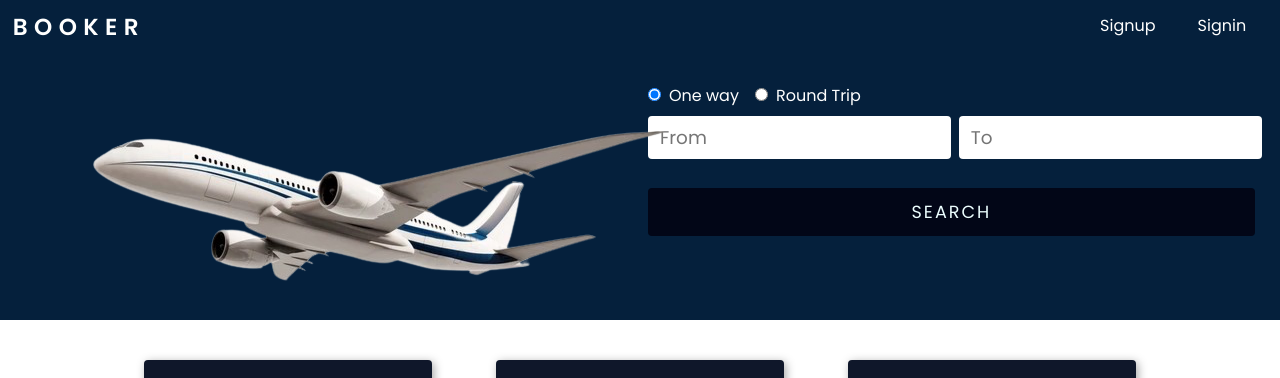
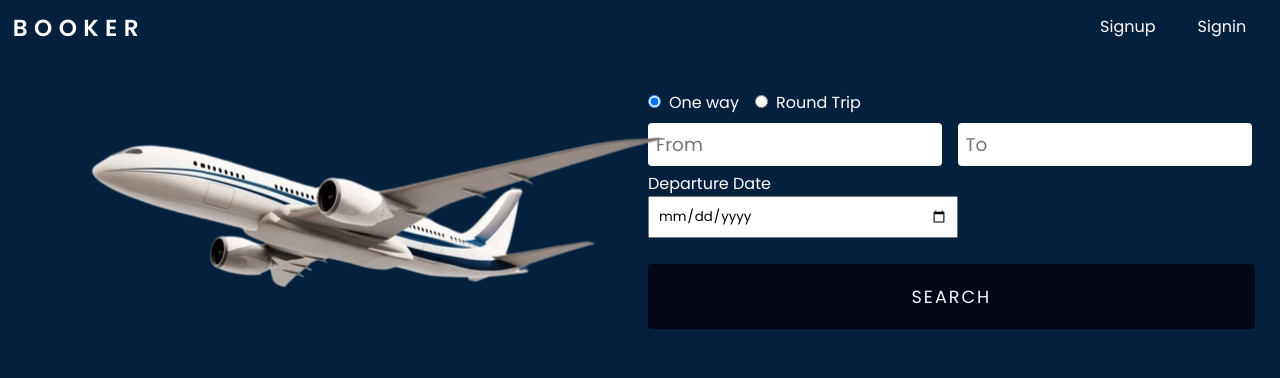
Before and after one commit to MihirVir/distributed-computing, a React (Vite) app in the folder client/: page / in a window 1280 px wide. Shown: the top 378 px of the page. Built offline with nearby package versions, Linux system fonts and the light colour scheme.

Commit message:
ADD: dates and search

```diff
--- a/client/src/components/Search/Search.jsx
+++ b/client/src/components/Search/Search.jsx
@@ -1,13 +1,83 @@
-import React, {useState} from 'react'
+import React, {useEffect, useState} from 'react'
 import "./search.css"
+
+const countries = {
+  data: [
+    "INDIA",
+    "IRELAND",
+    "UNITED KINGDOM",
+    "AMERICA",
+    "FINLAND",
+    "CHINA",
+    "THAILAND",
+    "RUSSIA",
+    "SINGAPORE",
+    "DENMARK",
+    "NORWAY",
+    "SPAIN",
+    "ITALY",
+    "SWEDEN",
+    "CANADA",
+    "MEXICO",
+    "AUSTRALIA",
+    "NEW ZEALAND"
+  ]
+}
+
 const Search = () => {
   const [selected, setSelected] = useState("one");
+  const [round, setRound] = useState(false);
+  const [start, setStart] = useState(new Date());
+  const [end, setEnd] = useState(new Date());
+  const [from, setFrom] = useState("");
+  const [to, setTo] = useState("");
+  const [fromResults, setFromResults] = useState([]);
+  const [toResults, setToResults] = useState([]);
+
 
   const handleChange = (e) => {
-    console.log(e.target.value);
     setSelected(e.target.value);
+    e.target.value === "round" ? setRound(true) : setRound(false)
   }
 
+  useEffect(() => {
+    findFromData()
+  }, [from])
+
+  useEffect(() => {
+    findToData()
+  }, [to])
+
+  const findFromData = () => {
+    if (from.trim() !== '' && fromResults.length === 0) {
+      const from_res = countries.data.filter(item =>
+        item.toLowerCase().includes(from.toLowerCase())
+      );
+      setFromResults(from_res);
+    } else {
+      setFromResults([]);
+    }
+  };
+  const findToData = () => {
+    if (to.trim() !== '' && toResults.length === 0) {
+      const to_res = countries.data.filter(item =>
+        item.toLowerCase().includes(to.toLowerCase())
+      );
+      setToResults(to_res);
+    } else {
+      setToResults([]);
+    }
+  }
+
+  const handleFromClick = (item) => {
+    setFrom(item)
+    setFromResults([])
+  }
+
+  const handleToClick = (item) => {
+    setTo(item)
+    setToResults([])
+  }
   return (
     <div className = "airplane-container">
         <div className = "image-container">
@@ -27,8 +97,48 @@ const Search = () => {
                 </div>
 
                 <div className = "input-fields">
-                  <input className = "text-field" style ={{marginRight: "1.2%"}} type="text" placeholder='From'/>
-                  <input className = "text-field" type="text" placeholder='To'/>
+                  <div>
+                    <input onChange = {(e) => setFrom(e.target.value)} value = {from} className = "text-field" style ={{marginRight: "1.2%"}} type="text" placeholder='From'/>
+                    {fromResults.length > 0 && <div className = "search-results">
+                      {fromResults.length > 0 && fromResults.slice(0,7).map((item,idx) => {
+                        return (
+                          <>
+                            <p onClick = {() => handleFromClick(item)} className = "result" style = {{cursor: "pointer", padding: "5px"}}>{item}</p>
+                          </>
+                        )
+                      })}
+                    </div>}
+                  </div>
+                  <div>
+                    <input onChange = {(e) => setTo(e.target.value)}  value = {to} className = "text-field" type="text" placeholder='To'/>
+                    {toResults.length > 0 && <div className = "search-results">
+                      {toResults.length > 0 && toResults.slice(0,7).map((item,idx) => {
+                        return (
+                          <>
+                            <p onClick = {() => handleToClick(item)} className = "result" style = {{cursor: "pointer", padding: "5px"}}>{item}</p>
+                          </>
+                        )
+                      })}
+                    </div>}
+                  </div>
+                </div>
+
+                <div className="calendar-container">
+                  <div className = "labeller">
+                    Departure Date
+                  </div>
+                  <input className = "date" type="date" />
+
+                  {round === true && (
+                    <>
+                      <div className='labeller'>
+                        Arrival Date
+                      </div>
+                      <div>
+                        <input className = "date" type="date" />
+                      </div>
+                    </>
+                  )}
                 </div>
 
                 <button className='submit-btn'>Search</button>
--- a/client/src/components/Search/search.css
+++ b/client/src/components/Search/search.css
@@ -23,30 +23,54 @@
     flex-direction: column;
 }
 .text-field {
-    padding: .75rem;
-    height: 60%;
+    padding: .5rem;
+    height: 90%;
     font-size: 1.15rem;
-    width: 49%;
+    width: 95%;
     outline: none;
     border: none;
     border-radius: .25rem;
     transition: all 100ms;
 }
+.search-results {
+    position: absolute;
+    border-radius: .25rem;
+    width: calc(100% - 77%);
+    top: 21%;
+    background-color: white;
+}
+.labeller {
+    color: white;
+}
+
 .text-field:focus {
     border: 2px solid #65a30d;
 }
+.result {
+    transition: all 150ms ease;
+}
+.result:hover {
+    background-color: #a3a3a3;
+}
+
 .plane-img {
     animation: animate_img 400ms 1 ease-in-out, normal_animation 10s 450ms infinite ease;
 }
 .input-fields {
     margin-top: .5rem;
-    height: 30%;
+    height: 15%;
+    display: flex;
+    width: 100%;
+}
+.input-fields > div {
+    width: 100%;
 }
 .radio label {
     color: white;
 }
 
 .submit-btn {
+    margin-top: 1rem;
     width: 98%;
     height: 20%;
     border: none;
@@ -62,6 +86,12 @@
 .submit-btn:hover {
     box-shadow: 2px 2px 0px 0px white;
     transform: translateY(-4px);
+}
+
+.date {
+    padding: .5rem;
+    width: 50%;
+    margin-bottom: 10px;
 }
 
 
--- a/client/src/pages/Home/home.css
+++ b/client/src/pages/Home/home.css
@@ -3,7 +3,7 @@
     display: flex;
     align-items: center;
     flex-direction: column;
-    height: 40vh;
+    height: 52vh;
 }
 .main {
     margin-top: 1.5rem;
```
Also changed, not shown: client/src/components/Loading/Loading.jsx (added, +9 -0 lines).
